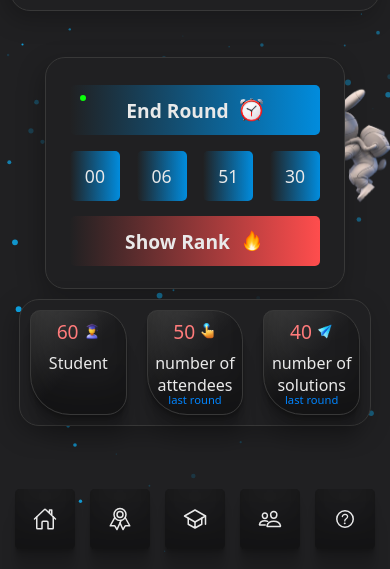
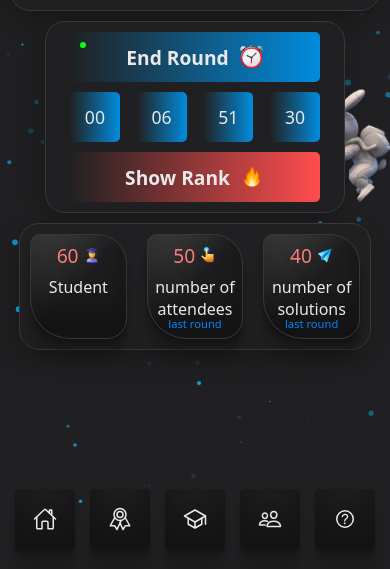
Before and after one commit to AHMED-MOHAMED320/OIGDSC.com, a plain HTML site: page tracks/ml/ml.html in a window 390 px wide. Shown: the part 275-844 px from the top of the page. Drawn offline with nearby package versions, Linux system fonts and the light colour scheme.

Commit message:
Add files via upload

```diff
--- a/css/tracks.css
+++ b/css/tracks.css
@@ -298,7 +298,6 @@ header .imgback{
 @media(max-width:900px) {
     header .titlepage{
         margin-top:75px ;
-        margin-bottom: 0;
         width: 95%;
         height: 25%;
     }
@@ -311,21 +310,24 @@ header .imgback{
     .sec2{
         flex-direction: column;
         width: 95%;
+        height: fit-content;
         position: absolute;
-        bottom: 90px;
         left: 2.5%;
         justify-content: flex-start;
         row-gap: 10px;
+        margin-bottom: 90px;
     }
 
     .details_round{
         width: 95%;
-        height: 55%;
+        height:fit-content;
         max-height: 250px;
+        padding: 10px;
+
     }
 
     .details_round .timer{
-        row-gap: 5px;
+        row-gap: 10px;
         height: 60%;
     }
     .sta{
@@ -349,4 +351,5 @@ header .imgback{
         bottom: 0;
         transform: translate(-50%,-50%);
     }
+
 }
```
Also changed, not shown: images/teams/Rokaia Ahmed.jpg (added).
